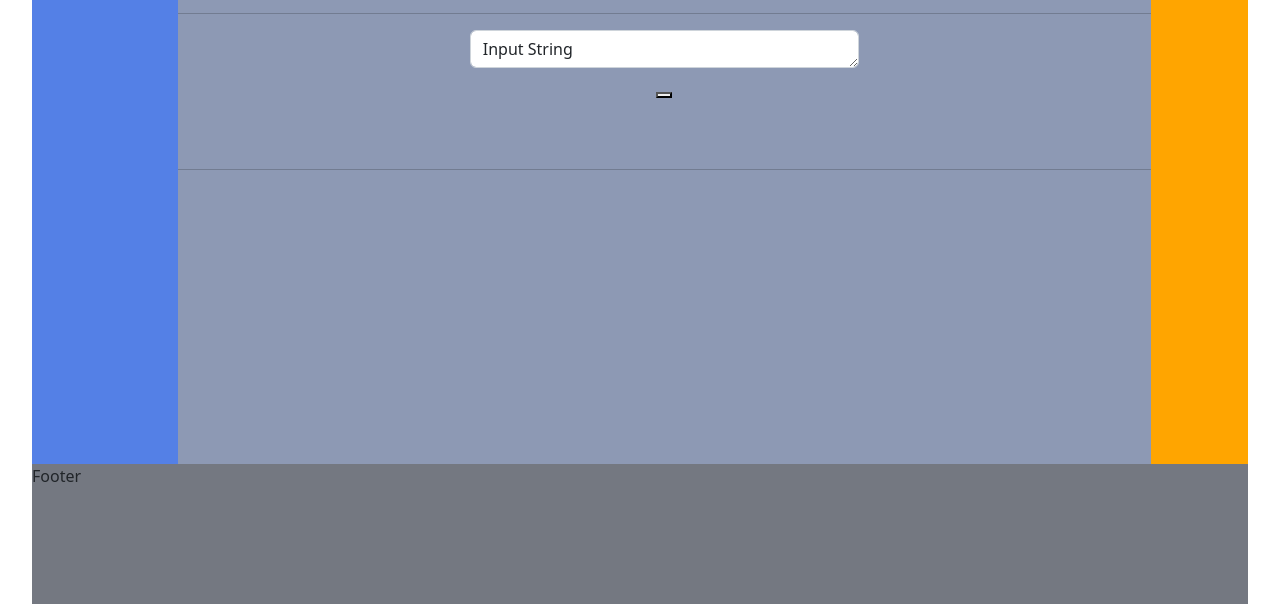
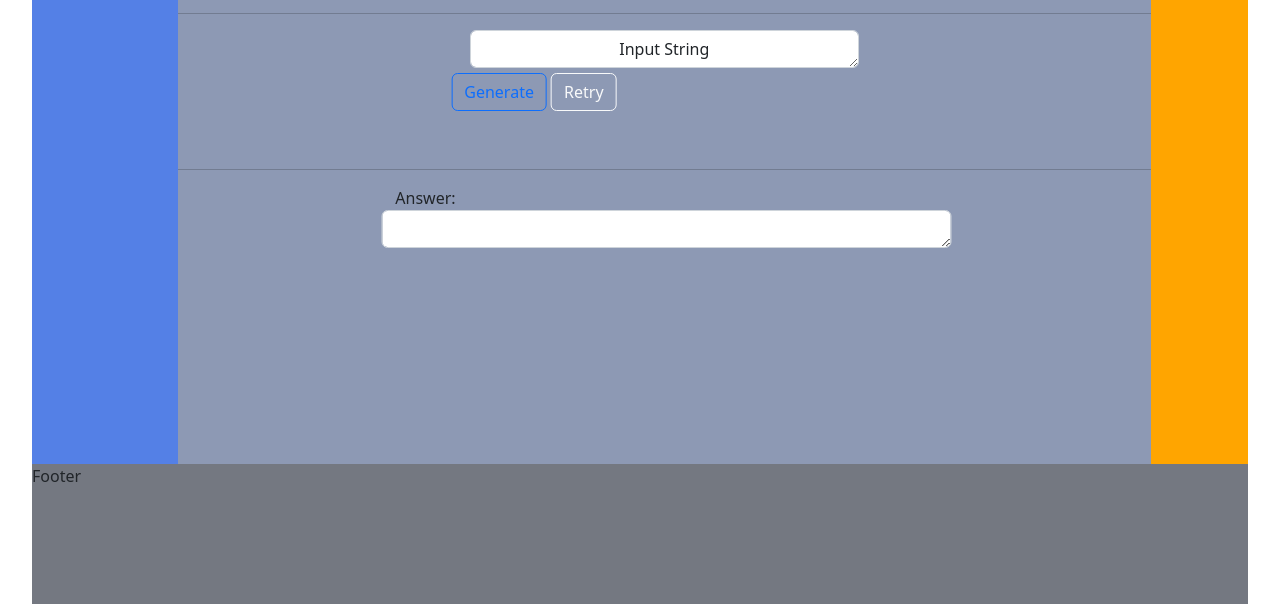
Before and after one commit to ccchase7/startup, a plain HTML site: page my_startup/index.html in a window 1280 px wide. Shown: the part 196-800 px from the top of the page. Drawn offline with nearby package versions, Linux system fonts and the light colour scheme.

Commit message:
added better buttons and answer section

```diff
--- a/my_startup/index.html
+++ b/my_startup/index.html
@@ -30,9 +30,19 @@
             <div id="main-title"><p id="main-title-text">Main Content</p></div>
             <hr />
             <div id="input-string" ><textarea id="input-textbox" class="form-control">Input String</textarea></div>
-            <div id="button-area"><button id="input-button"></button></div>
+            <div id="button-area">
+                <div class="button-group">
+                    <button type="button" class="btn btn-outline-primary">Generate</button>
+                    <button type="button" class="btn btn-outline-light">Retry</button>
+                </div>
+            </div>
             <hr />
-            <div id="card-area"></div>
+            <div id="answer-area">
+                <div class="form-group yellow-border">
+                    <label for="answer-text">Answer:</label>
+                    <textarea readonly class="form-control" id="answer-text" rows="1"></textarea>
+                </div>
+            </div>
         </div>
 
         <div class="extra">
--- a/my_startup/main.css
+++ b/my_startup/main.css
@@ -58,14 +58,36 @@ main {
     width: 40%;
     height: 50%;
     margin: 0 auto;
+    text-align: center;
 }
 
 #button-area {
     flex: 2;
 }
 
-#card-area {
+b {
+    transform: translate(-213%, -50%);
+}
+
+.button-group {
+    transform: translate(-13.4%, -50%);
+}
+
+#answer-area {
     flex: 9;
+    margin: 0 auto;
+}
+
+#answer-area > * {
+    transform: translate(-75%, 0);
+}
+
+#answer-area label {
+    transform: translate(-115%, 0);
+}
+
+#answer-text {
+    width: 252%;
 }
 
 footer {
```
